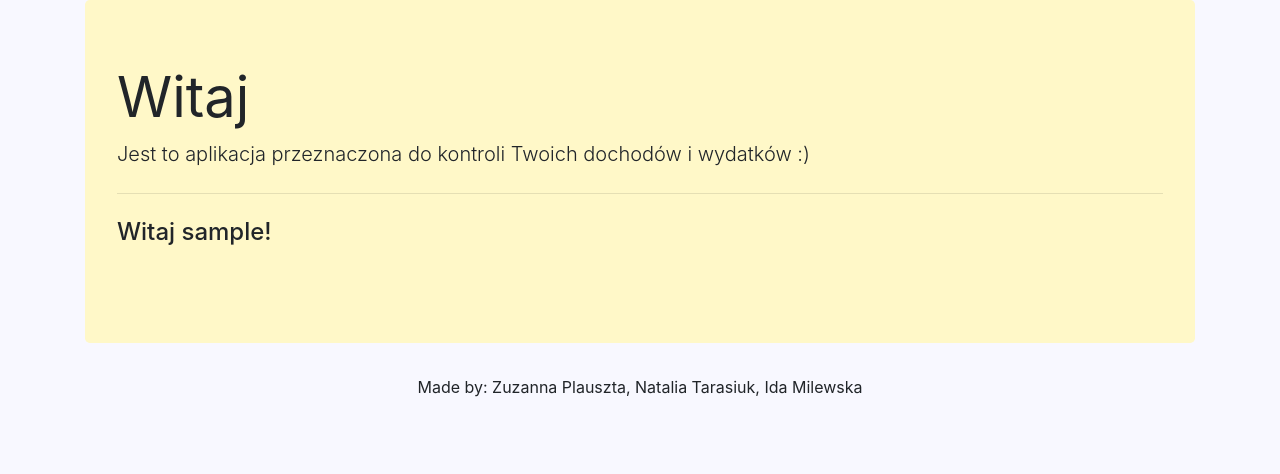
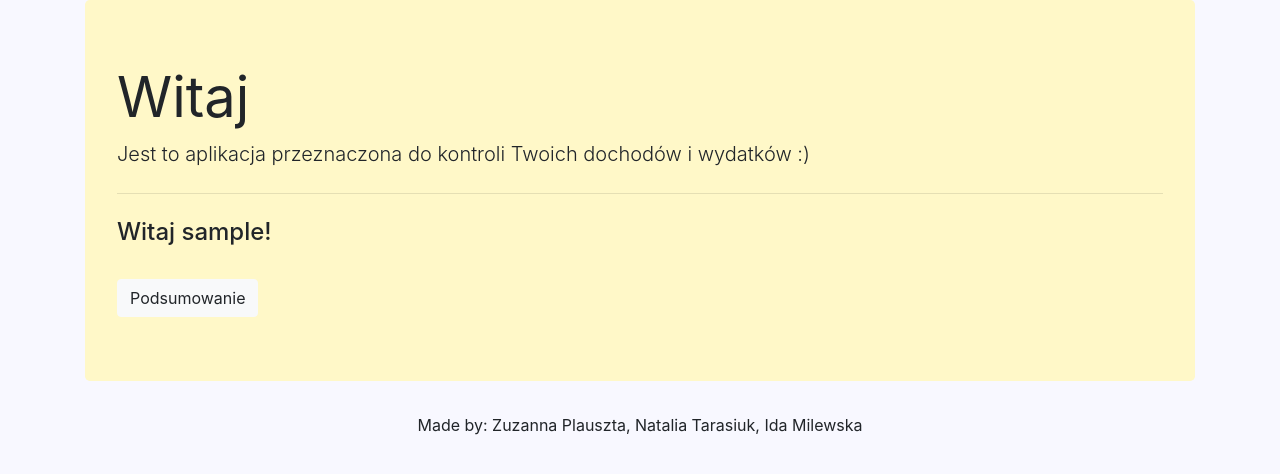
Before and after one commit to natka853/budzet_d, a Django app: page / in a window 1280 px wide. Shown: the top 474 px of the page. Run offline with Django 3.2, Linux system fonts and the light colour scheme; the visitor is signed in with stand-in values (Sample User, id 1); some libraries are stand-ins or nearby versions.

Commit message:
przycisk home

```diff
--- a/templates/home.html
+++ b/templates/home.html
@@ -7,7 +7,7 @@
     {% if user.is_authenticated %}
         <h4>Witaj {{ username }}!</h4>
         </br>
-
+        <a role="button" class="btn btn-light" href="/podsumowanie">Podsumowanie</a>
     {% else %}
         <p>Kliknij poniżej, aby się zalogować lub założyć nowe konto.</p>
         <a class="btn btn-primary btn-lg" href="/logowanie" role="button">Zaloguj się</a> &nbsp;
```
